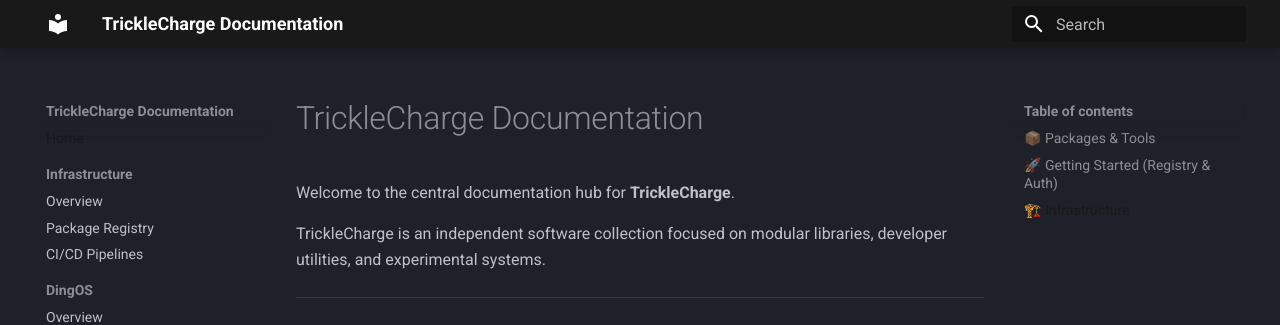
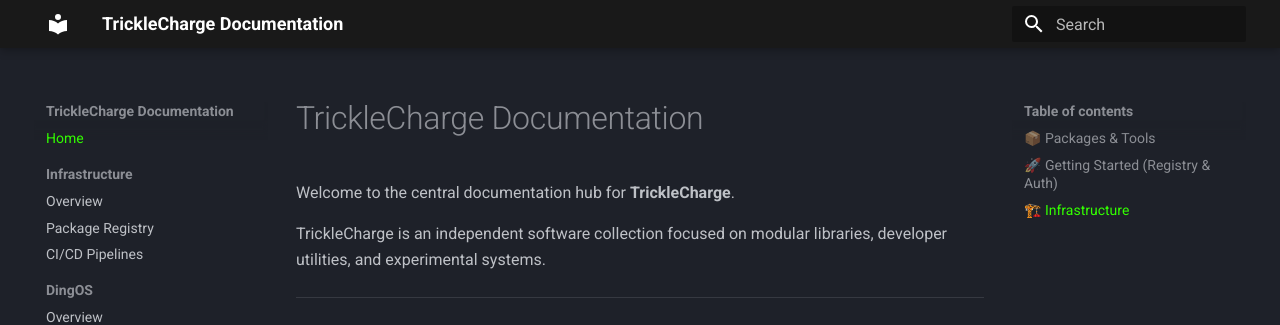
Before and after one commit to Trickle-Charge/TrickleCharge-Docs, an MkDocs documentation site: the page built from docs/README.md, in a window 1280 px wide. Shown: the top 325 px of the page. Built offline with MkDocs 1.6.1 and Material for MkDocs 9.7.7, drawn with Linux system fonts in a browser that asks for light colours.

Commit message:
Enhance color variables in extra.css for improved theming and accessibility

```diff
--- a/docs/stylesheets/extra.css
+++ b/docs/stylesheets/extra.css
@@ -1,6 +1,19 @@
 :root {
-    --md-primary-fg-color: #191919;
+    /* Header Bar & Dark Base */
+    --md-primary-fg-color:        #191919;
+    --md-primary-fg-color--light: #2a2a2a;
+    --md-primary-fg-color--dark:  #0f0f0f;
 
-    --md-accent-fg-color: #33FF00;
-    /*--md-typeset-a-color: #33FF00 !important;*/
+    /* Accent Color (Focus rings, highlights, active toggles) */
+    --md-accent-fg-color:         #33FF00;
+
+    /* Body Content Hyperlinks */
+    --md-typeset-a-color:         #33FF00;
+    --md-typeset-a-color--hover:  #66ff33;
 }
+
+/* Sidebar Active & Hover Links */
+.md-nav__link--active,
+.md-nav__link:hover {
+    color: #33FF00 !important;
+}
```
